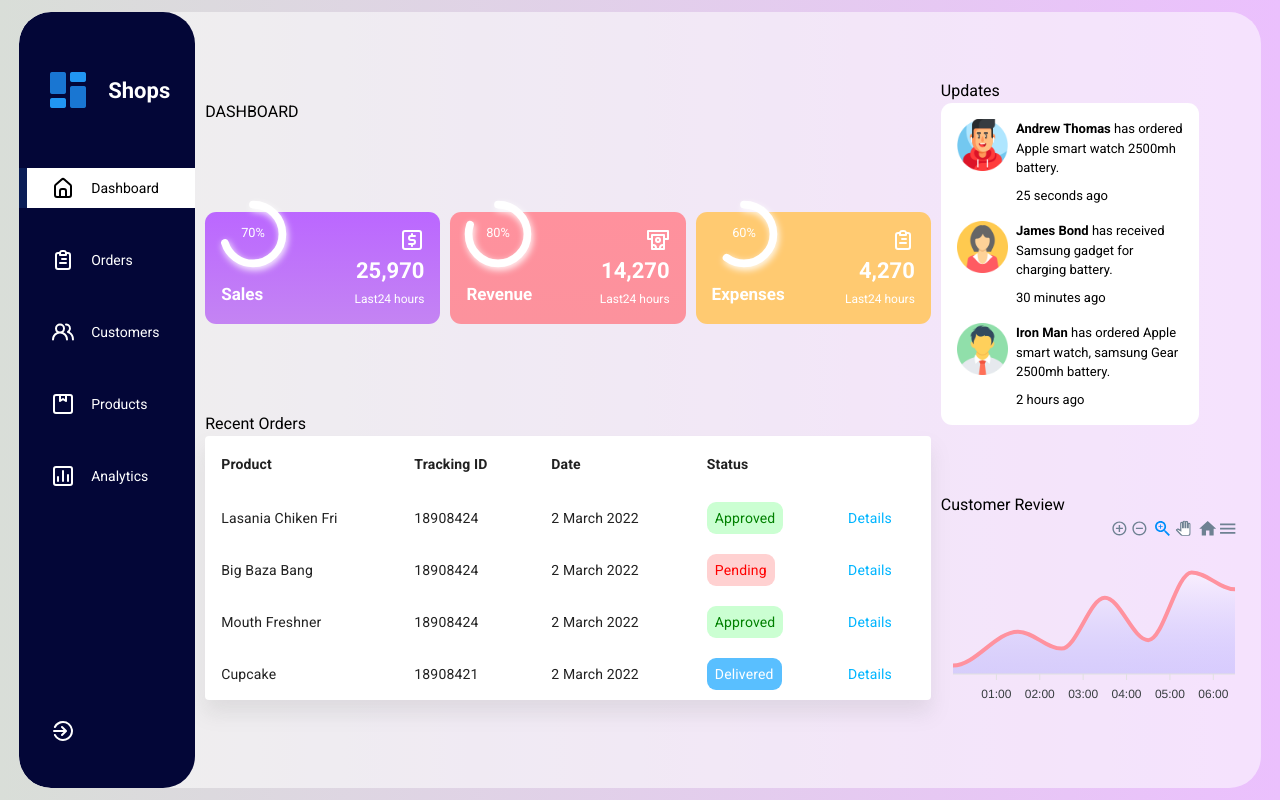
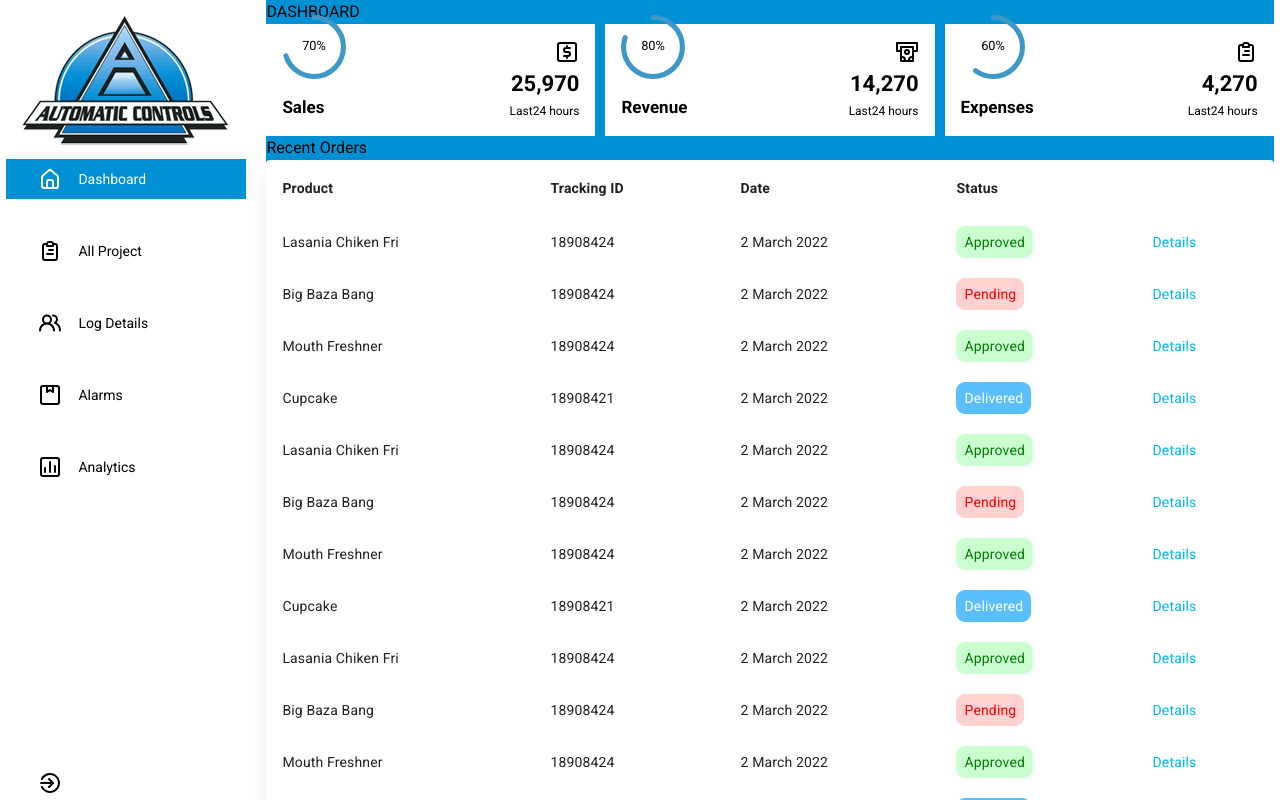
Before and after one commit to AtifMohsin/Dashboard, a React (Vite) app: page / in a window 1280 px wide. Built offline with nearby package versions, Linux system fonts and the light colour scheme.

Commit message:
Updating Changes

```diff
--- a/src/App.css
+++ b/src/App.css
@@ -14,11 +14,12 @@
 body {
   font-family: 'Roboto', sans-serif;
   margin:0;
+  margin-right: 2rem;
   padding: 0;
 }
 
 .App {
-  background-image: linear-gradient(to left, #ebc0fd 0%, #d9ded8 100%);
+  background-image:#f2f2f2;
   height: 100vh;
   display: flex;
   justify-content: center;
@@ -28,13 +29,13 @@ body {
 .AppGlass {
 
   display: grid;
-  height: 97%;
-  width: 97%;
-  border-radius: 2rem;
+  height: 100%;
+  width: 99%;
+
   background-color: var(--glass);
   overflow: hidden;
-  grid-template-columns: 11rem auto 20rem ;
-  gap:10px;
+  grid-template-columns: 15rem auto ;
+  gap:20px;
 }
 
 @media screen and (max-width: 1200px) {
--- a/src/Data/Data.js
+++ b/src/Data/Data.js
@@ -24,15 +24,15 @@ export const SidebarData = [
   },
   {
     icon: UilClipboardAlt,
-    heading: "Orders",
+    heading: "All Project",
   },
   {
     icon: UilUsersAlt,
-    heading: "Customers",
+    heading: "Log Details",
   },
   {
     icon: UilPackage,
-    heading: 'Products'
+    heading: 'Alarms'
   },
   {
     icon: UilChart,
@@ -45,7 +45,8 @@ export const cardsData = [
   {
     title: "Sales",
     color: {
-      backGround: "linear-gradient(180deg, #bb67ff 0%, #c484f3 100%)",
+      // backGround: "linear-gradient(180deg, #bb67ff 0%, #c484f3 100%)",
+      backGround: "white",
       boxShadow: "0px 10px 20px 0px #e0c6f5",
     },
     barValue: 70,
@@ -61,7 +62,8 @@ export const cardsData = [
   {
     title: "Revenue",
     color: {
-      backGround: "linear-gradient(180deg, #FF919D 0%, #FC929D 100%)",
+      // backGround: "linear-gradient(180deg, #FF919D 0%, #FC929D 100%)",
+      backGround: "white",
       boxShadow: "0px 10px 20px 0px #FDC0C7",
     },
     barValue: 80,
@@ -77,8 +79,9 @@ export const cardsData = [
   {
     title: "Expenses",
     color: {
-      backGround:
-        "linear-gradient(rgb(248, 212, 154) -146.42%, rgb(255 202 113) -46.42%)",
+      // backGround:
+      //   "linear-gradient(rgb(248, 212, 154) -146.42%, rgb(255 202 113) -46.42%)",
+      backGround: "white",
       boxShadow: "0px 10px 20px 0px #F9D59B",
     },
     barValue: 60,
--- a/src/components/Card/Card.css
+++ b/src/components/Card/Card.css
@@ -2,8 +2,8 @@
     display: flex;
     flex: 1;
     height: 7rem !important;
-    border-radius: 0.7rem;
-    color: white;
+
+    color: black;
     padding: 1rem;
     position: relative;
     cursor: pointer;
@@ -24,16 +24,16 @@
     width: 4rem !important;
     overflow: visible;
   }
-  .CircularProgressbar-path {
+  /* .CircularProgressbar-path {
     stroke: white !important;
     stroke-width: 12px !important;
     filter: drop-shadow(2px 4px 6px white);
-  }
+  } */
   .CircularProgressbar-trail {
     display: none;
   }
   .CircularProgressbar-text {
-    fill: white !important;
+    fill: black !important;
   }
 
   .radialBar > span {
@@ -104,3 +104,4 @@
     height: 50%;
     left: 25px;
     width: 80%;
+  }
--- a/src/components/Cards/Cards.css
+++ b/src/components/Cards/Cards.css
@@ -1,6 +1,8 @@
 .Cards {
     display: flex;
     gap: 10px;
+    background-color: #0090D4;
+
   }
   .Card-container{
     width: 100%;
--- a/src/components/Cards/Cards.jsx
+++ b/src/components/Cards/Cards.jsx
@@ -6,6 +6,7 @@ import Card from '../Card/Card'
 const Cards = () => {
   return (
     <div className='Cards'>
+
 
       {cardsData.map((card,id)=>{
         return(
--- a/src/components/Main/Main.css
+++ b/src/components/Main/Main.css
@@ -2,4 +2,5 @@
     display: flex;
     flex-direction: column;
     justify-content: space-evenly;
+    background-color: #0090D4;
 }
--- /dev/null
+++ b/src/components/Searchbar/SearcBar.js
@@ -0,0 +1,15 @@
+import React from "react";
+
+const SearchBar = ({ searchTerm, setSearchTerm }) => {
+  return (
+    <input
+      type="text"
+      placeholder="Search..."
+      value={searchTerm}
+      onChange={(e) => setSearchTerm(e.target.value)}
+      className="SearchBar"
+    />
+  );
+};
+
+export default SearchBar;
--- a/src/components/Sidebar/Sidebar.css
+++ b/src/components/Sidebar/Sidebar.css
@@ -4,9 +4,8 @@
     position: relative;
     padding-top: 4rem;
     transition: all 300ms ease;
-    background-color:#030637;
-    border-radius: 2rem;
-    color: white;
+    background-color:white;
+    color: black;
   }
   /* logo */
   .bars{
@@ -23,14 +22,7 @@
     justify-content: center;
     height: 4%;
   }
-  .logo > span > span {
-    color: var(--blue);
-  }
 
-  .logo > img {
-    width: 3rem;
-    height: 3rem;
-  }
 
 
   /* menu */
@@ -56,6 +48,7 @@
   .menuItem:hover {
     cursor: pointer;
 
+
   }
 
   .menu .menuItem:last-child {
@@ -65,15 +58,15 @@
   }
 
   .active {
-    background: white;
+    background: #0090D4;
     margin-left: 0;
-    color: black;
+    color: white;
   }
   .active::before {
     content: "";
     width: 8px;
     height: 100%;
-    background: #0A1D56;
+    background: #0090D4;
     margin-right: calc(1rem - 8px);
   }
 
--- a/src/components/Sidebar/Sidebar.jsx
+++ b/src/components/Sidebar/Sidebar.jsx
@@ -32,9 +32,7 @@ const Sidebar = () => {
       {/* logo */}
       <div className="logo">
         <img src={Logo} alt="logo" />
-        <span>
-          Sh<span>o</span>ps
-        </span>
+
       </div>
 
       <div className="menu">
--- a/src/components/Table/Table.jsx
+++ b/src/components/Table/Table.jsx
@@ -13,6 +13,14 @@ function createData(name, trackingId, date, status) {
 }
 
 const rows = [
+  createData("Lasania Chiken Fri", 18908424, "2 March 2022", "Approved"),
+  createData("Big Baza Bang ", 18908424, "2 March 2022", "Pending"),
+  createData("Mouth Freshner", 18908424, "2 March 2022", "Approved"),
+  createData("Cupcake", 18908421, "2 March 2022", "Delivered"),
+  createData("Lasania Chiken Fri", 18908424, "2 March 2022", "Approved"),
+  createData("Big Baza Bang ", 18908424, "2 March 2022", "Pending"),
+  createData("Mouth Freshner", 18908424, "2 March 2022", "Approved"),
+  createData("Cupcake", 18908421, "2 March 2022", "Delivered"),
   createData("Lasania Chiken Fri", 18908424, "2 March 2022", "Approved"),
   createData("Big Baza Bang ", 18908424, "2 March 2022", "Pending"),
   createData("Mouth Freshner", 18908424, "2 March 2022", "Approved"),
```
Also changed, not shown: package.json (+6 -1 lines), src/images/logo.png, 1 other file (tests, documents, lock files or other folders).
